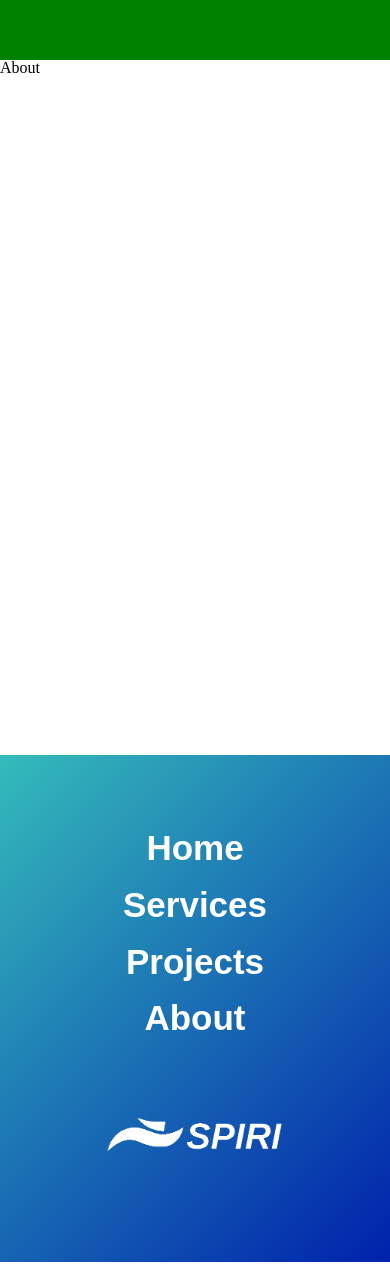
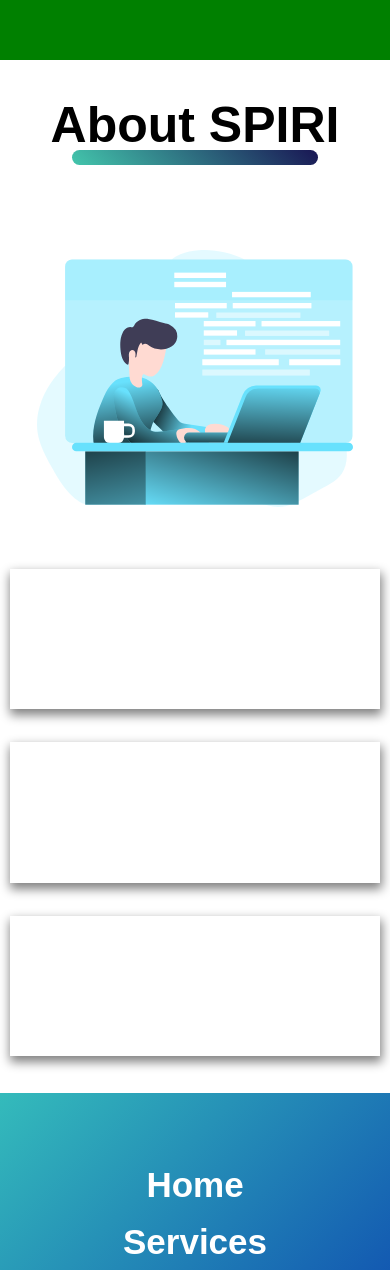
Before and after one commit to HectorSilvaRobles/spiri_website, a React (Create React App) app: page / in a window 390 px wide. Shown: the part 4744-6014 px from the top of the page. Built offline with nearby package versions, Linux system fonts and the light colour scheme.

Commit message:
about us layout

```diff
--- a/src/Components/Homepage/About/Hp_about.js
+++ b/src/Components/Homepage/About/Hp_about.js
@@ -1,11 +1,25 @@
 import React, { Component } from 'react'
+import image from '../../../Media/illustrations/web_developer.svg'
 import './hp_about.css'
 
 export class Hp_about extends Component {
     render() {
         return (
             <div className='hp-about'>
-                About
+                <div className='about-header'>
+                    <h1>About SPIRI</h1>
+                    <div className='underline_1'></div>
+                </div>
+                <div className='about-content'>
+                    <div className='about-content-image'>
+                        <img src={image} alt='Programmer making a website' />
+                    </div>
+                    <div className='about-content-info'>
+                        <div className='about-section-info'></div>
+                        <div className='about-section-info'></div>
+                        <div className='about-section-info'></div>
+                    </div>
+                </div>
             </div>
         )
     }
--- a/src/Components/Homepage/About/hp_about.css
+++ b/src/Components/Homepage/About/hp_about.css
@@ -2,4 +2,122 @@
     background: white;
     height: 80vh;
     width: 100%;
+    display: flex;
+    flex-direction: column;
+    align-items: center;
+    justify-content: center;
 }
+
+.about-header {
+    height: 15%;
+    width: 50%;
+    display: flex;
+    flex-direction: column;
+    justify-content: center;
+    align-items: center;
+}
+
+.about-header > h1 {
+    font-size: 50px;
+    font-family: Arial, Helvetica, sans-serif;
+    font-weight: bold;
+}
+
+.underline_2 {
+    height: 10px;
+    width: 50%;
+    background: green;
+    border-radius: 100px;
+}
+
+.about-content {
+    height: 75%;
+    width: 75%;
+    display: flex;
+}
+
+.about-content-image {
+    width: 50%;
+    height: 100%;
+    display: flex;
+    justify-content: center;
+    align-items: center;
+}
+
+.about-content-image > img {
+    width: 90%;
+}
+
+.about-content-info {
+    width: 50%;
+    height: 100%;
+    display: flex;
+    flex-direction: column;
+    justify-content: space-around;
+    align-items: center;
+
+}
+
+.about-section-info {
+    height: 25%;
+    width: 90%;
+    background: white;
+    box-shadow: 1px 5px 10px 1px grey;
+}
+
+/*** Mobile View ***/
+@media screen and (max-width: 550px){
+    .hp-about{
+        height: 120vh;
+    }
+
+    .about-header {
+        width: 90%;
+    }
+
+    .about-content {
+        width: 100%;
+        flex-direction: column;
+        align-items: center;
+        height: 90%;
+    }
+
+    .about-content-info {
+        width: 95%;
+        height: 60%;
+    }
+
+    .about-section-info {
+         width: 100%;
+         height: 27%;
+    }
+
+    .about-content-image {
+        width: 90%;
+        height: 40%;
+    }
+}
+
+/*** Tablet view ***/
+@media screen and (min-width: 551px) and (max-width: 950px){
+    .about-content {
+        width: 100%;
+    }
+}
+
+/*** Large Tablet and Small Laptop ***/
+@media screen and (min-width: 951px) and (max-width: 1250px){
+    .about-content {
+        width: 90%;
+    }
+}
+
+/*** 4k screen ***/
+@media screen and (min-width: 1800px){
+    .about-header > h1 {
+        font-size: 80px;
+    }
+    .underline_1 {
+        height: 25px;
+    }
+}
--- a/src/Components/Homepage/Benefit_1/Benefit.css
+++ b/src/Components/Homepage/Benefit_1/Benefit.css
@@ -36,7 +36,7 @@
 }
 
 .underline_1 {
-    height: 10%;
+    height: 15px;
     border-radius: 100px;
     width: 40%;
     background: linear-gradient(45deg, #43C6AC, #191654);
```
